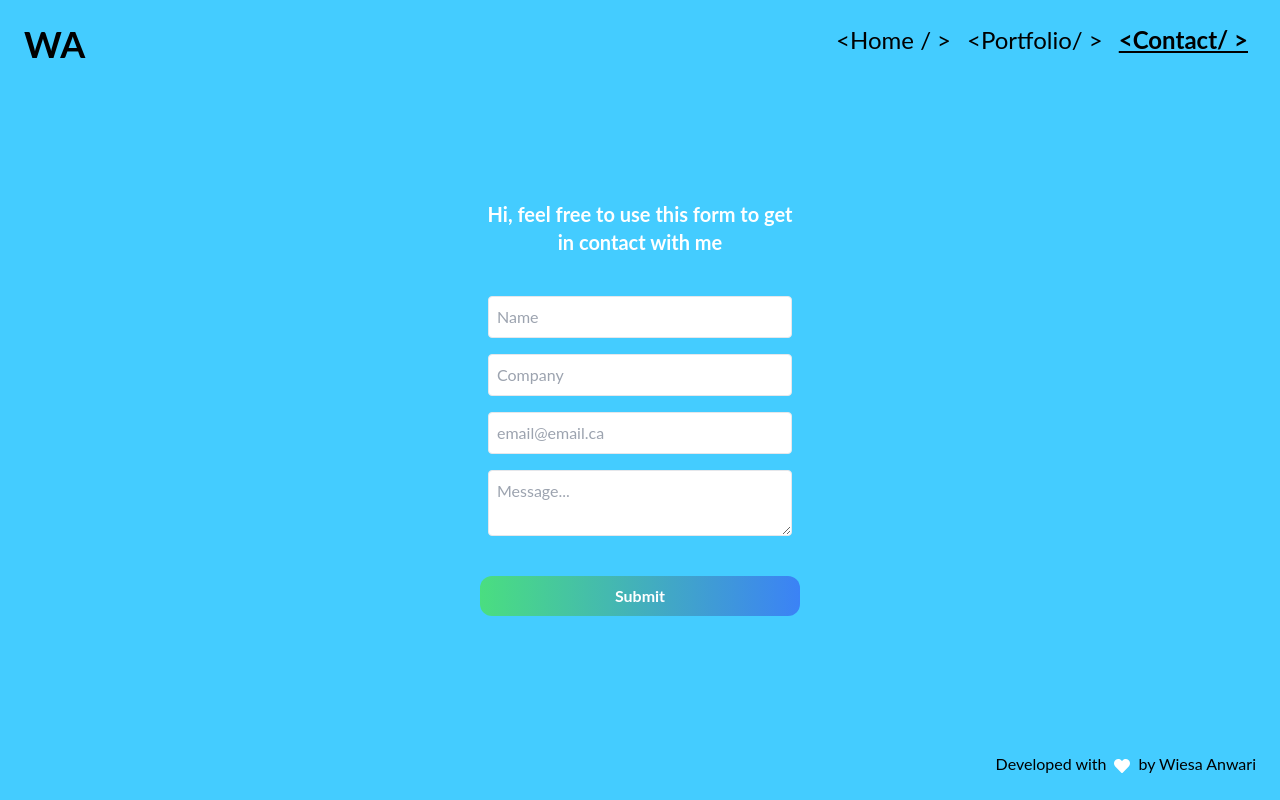
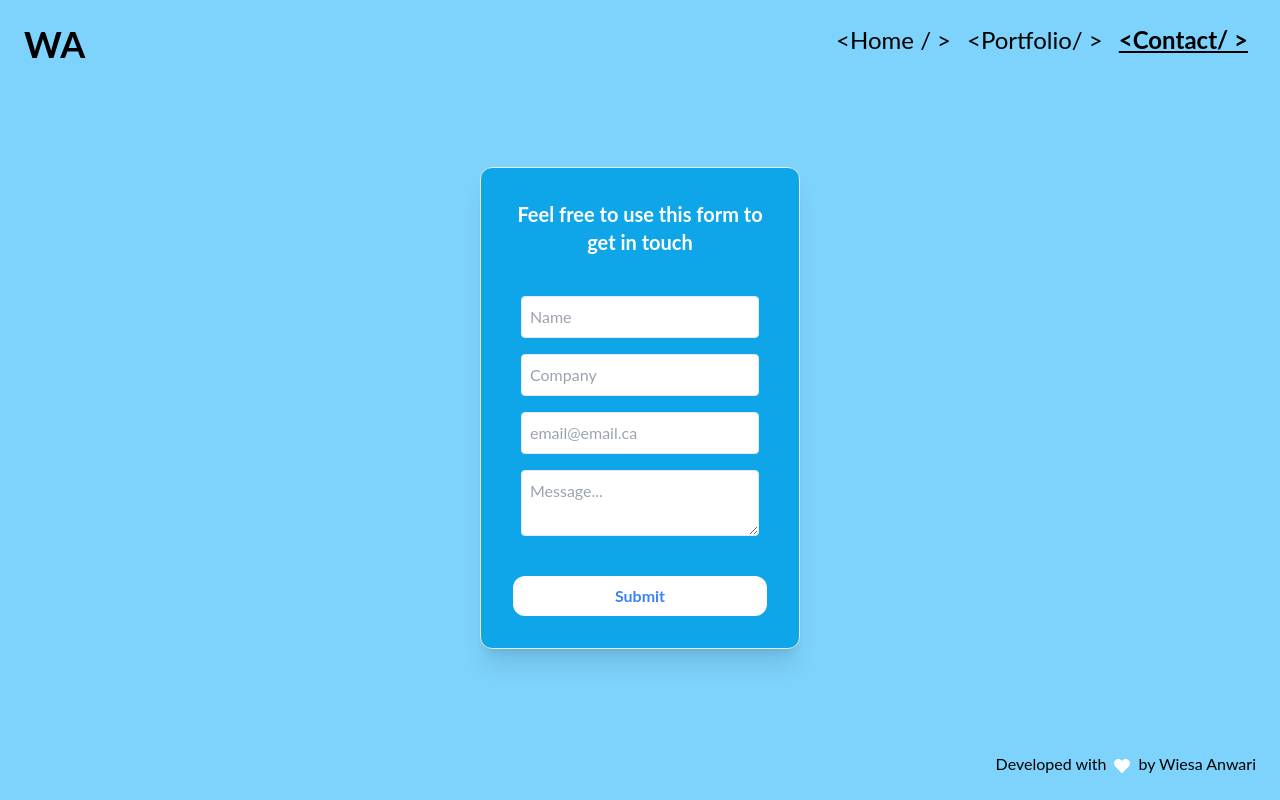
Before and after one commit to wanwari/wanwari.ca, a React (Create React App) app: page /contact in a window 1280 px wide. Built offline with nearby package versions, Linux system fonts and the light colour scheme.

Commit message:
style: change contact page colours

```diff
--- a/src/components/Form.tsx
+++ b/src/components/Form.tsx
@@ -1,9 +1,9 @@
 const Form = () => {
 	return (
-		<div className="flex flex-col justify-center text-center w-1/4 rounded-md">
+		<div className="flex flex-col justify-center text-center w-1/4 rounded-xl border p-8 bg-sky-500 shadow-xl">
 			<div>
 				<p className="text-white font-bold text-xl mb-8">
-					Hi, feel free to use this form to get in contact with me
+					Feel free to use this form to get in touch
 				</p>
 			</div>
 			<div>
@@ -32,7 +32,7 @@ const Form = () => {
 					/>
 					<input
 						type="submit"
-						className="p-2 mt-8 font-bold w-full rounded-xl text-white bg-gradient-to-r from-green-400 to-blue-500 hover:from-blue-500 hover:to-green-400 hover:cursor-pointer hover:shadow-lg"
+						className="p-2 mt-8 font-bold w-full rounded-xl text-blue-500 bg-white hover:cursor-pointer hover:shadow-lg"
 						value="Submit"
 					/>
 				</form>
--- a/src/pages/Contact.tsx
+++ b/src/pages/Contact.tsx
@@ -4,7 +4,7 @@ import Footer from "../components/Footer";
 
 const Contact = () => {
 	return (
-		<div className="h-screen bg-bgBlue flex flex-col justify-between">
+		<div className="h-screen bg-sky-300 flex flex-col justify-between">
 			<Header active={"contact"} />
 			<div className="flex justify-center">
 				<Form />
```
